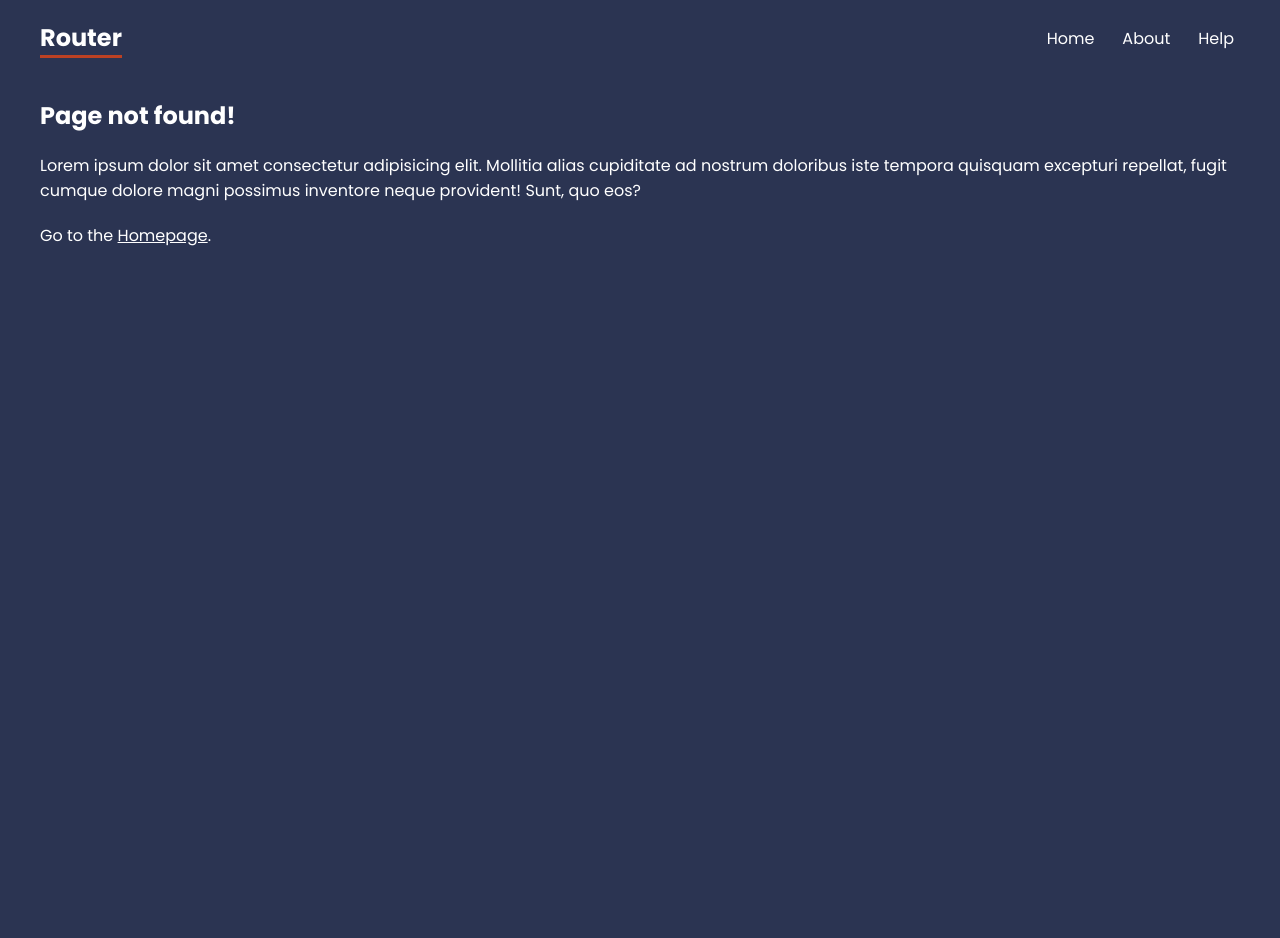
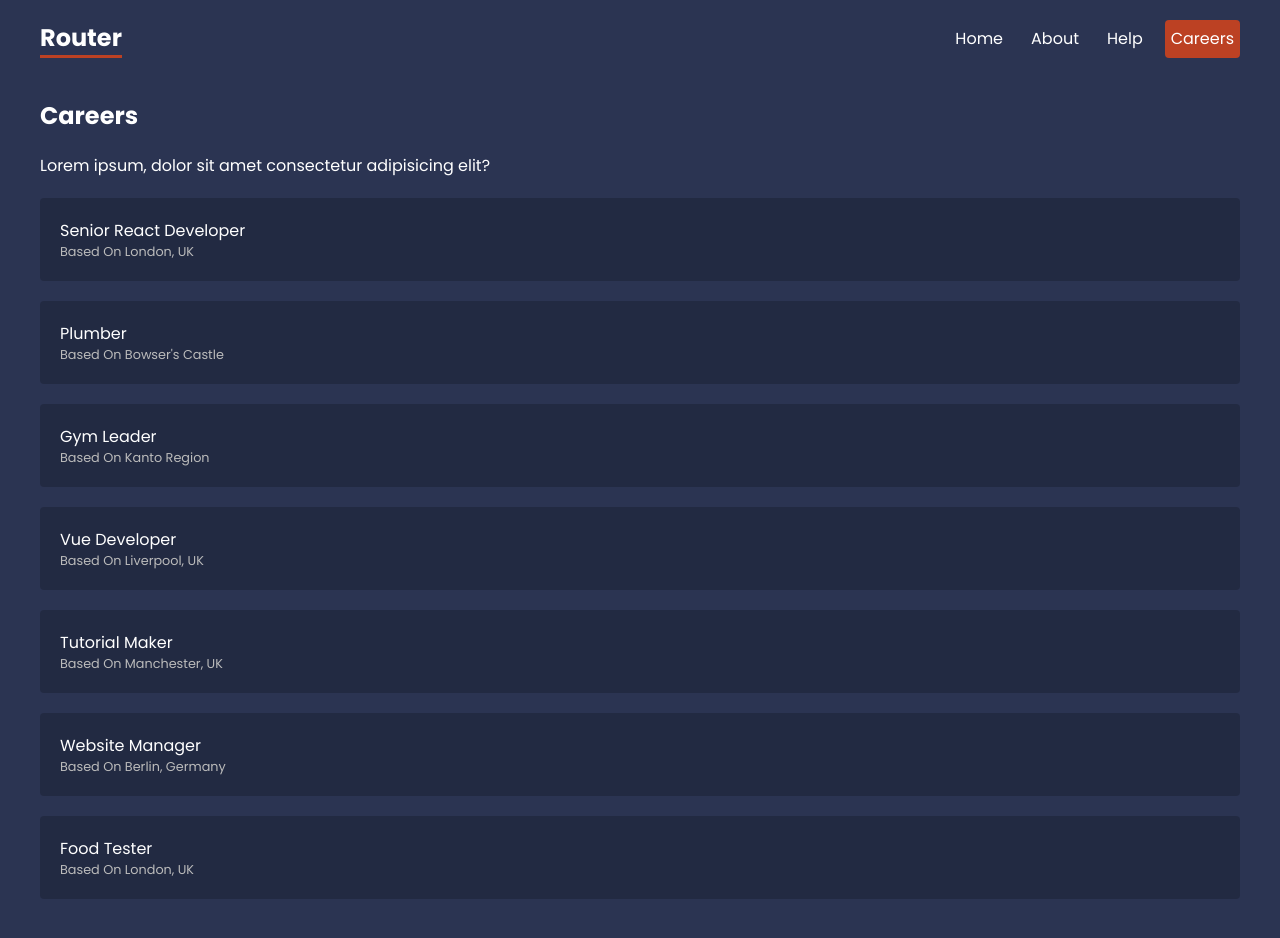
Before and after one commit to mohammedafsalk/react-router, a React (Create React App) app: page /careers in a window 1280 px wide. Shown: the top 938 px of the page. Before the commit the page ends 800 px from the top, so only its background shows below. Built offline with nearby package versions, Linux system fonts and the light colour scheme; data requests are answered from the project's data file.

Commit message:
more routes added

```diff
--- a/package.json
+++ b/package.json
@@ -6,6 +6,7 @@
     "@testing-library/jest-dom": "^5.16.5",
     "@testing-library/react": "^13.4.0",
     "@testing-library/user-event": "^13.5.0",
+    "json-server": "^0.17.3",
     "react": "^18.2.0",
     "react-dom": "^18.2.0",
     "react-router-dom": "^6.11.2",
--- a/src/App.js
+++ b/src/App.js
@@ -11,6 +11,8 @@ import HelpLayout from "./layouts/HelpLayout";
 import Faq from "./Pages/Faq";
 import Contact from "./Pages/Contact";
 import Error from "./Pages/Error";
+import CareerLayout from "./layouts/CareerLayout";
+import Careers, { dataLoader } from "./Pages/Careers";
 
 function App() {
   const router = createBrowserRouter(
@@ -22,6 +24,9 @@ function App() {
           <Route path="faq" element={<Faq />} />
           <Route path="contact" element={<Contact />} />
         </Route>
+        <Route path="careers" element={<CareerLayout />}>
+          <Route index element={<Careers />} loader={dataLoader} />
+        </Route>
         <Route path="*" element={<Error />} />
       </Route>
     )
--- /dev/null
+++ b/src/Pages/Careers.js
@@ -0,0 +1,23 @@
+import { Link, useLoaderData } from "react-router-dom";
+
+const Careers = () => {
+  const careers = useLoaderData();
+
+  return (
+    <div className="careers">
+      {careers.map((item) => (
+        <Link to="/" key={item.id}>
+          <p>{item.title}</p>
+          <p>Based On {item.location}</p>
+        </Link>
+      ))}
+    </div>
+  );
+};
+
+export default Careers;
+
+export const dataLoader = async () => {
+  const data = await fetch(" http://localhost:4000/careers");
+  return data.json();
+};
--- a/src/index.css
+++ b/src/index.css
@@ -105,7 +105,24 @@ form label span {
 }
 
 /* careers list */
-
+.careers > a {
+  display: block;
+  background: rgba(0, 0, 0, 0.2);
+  padding: 20px;
+  border-radius: 4px;
+  margin: 20px 0;
+  text-decoration: none;
+}
+.careers > a:hover p {
+  color: var(--primary);
+}
+.careers p {
+  margin: 0;
+}
+.careers > a p:last-child {
+  font-size: 0.8em;
+  color: #bbb;
+}
 /* careers details */
 
 /* breadcrumbs */
--- /dev/null
+++ b/src/layouts/CareerLayout.js
@@ -0,0 +1,12 @@
+import { Outlet } from "react-router-dom";
+
+export default function CareerLayout() {
+  return (
+    <div className="careers-layout">
+      <h2>Careers</h2>
+      <p>Lorem ipsum, dolor sit amet consectetur adipisicing elit?</p>
+
+      <Outlet />
+    </div>
+  );
+}
--- a/src/layouts/RootLayout.js
+++ b/src/layouts/RootLayout.js
@@ -9,6 +9,7 @@ const RootLayout = () => {
           <NavLink to="/">Home</NavLink>
           <NavLink to="about">About</NavLink>
           <NavLink to="help">Help</NavLink>
+          <NavLink to="careers">Careers</NavLink>
         </nav>
       </header>
       <main>
```
Also changed, not shown: 1 other file (tests, documents, lock files or other folders).
